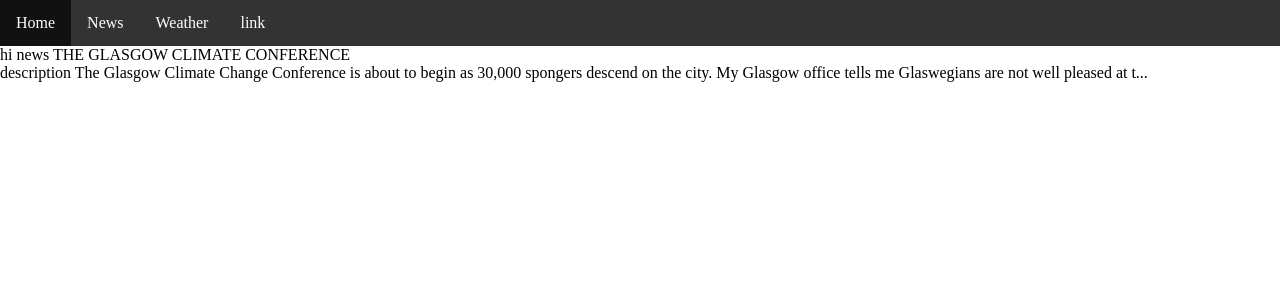
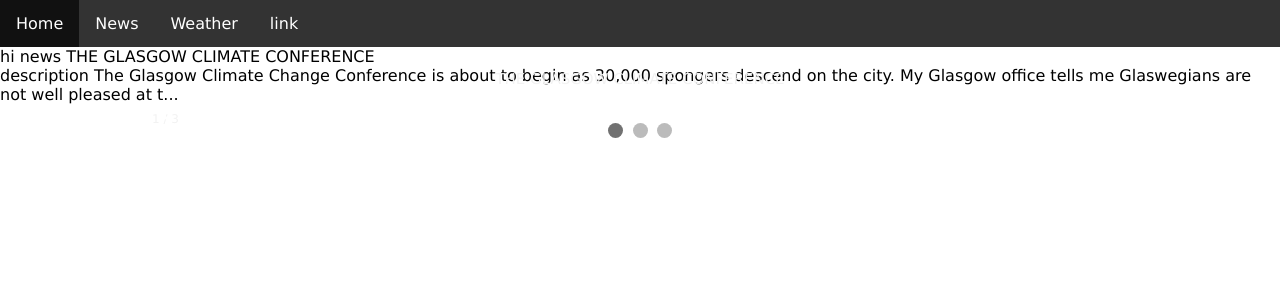
Before and after one commit to GUTS-jpm/jp-connect, a Django app: page /news/ in a window 1280 px wide. Shown: the top 300 px of the page. Run offline with Django 3.2, Linux system fonts and the light colour scheme.

Commit message:
slideshow not working

```diff
--- a/jpconnect_project/jpconnect/template/news.html
+++ b/jpconnect_project/jpconnect/template/news.html
@@ -10,4 +10,173 @@
     hi news {{title1}} <br>
     description {{description1}}
     <!-- GET https://api.thenewsapi.com/v1/news/all?api_token=AYtAStyVMqv1p6H2y7OpXrQ0ITWs0KUw0ZPtzdQG&language=en&limit=5&search=London&source_ids=bbc-news -->
+
+    <meta name="viewport" content="width=device-width, initial-scale=1">
+    <style>
+    * {box-sizing: border-box}
+    body {font-family: Verdana, sans-serif; margin:0}
+    .mySlides {display: none}
+    img {vertical-align: middle;}
+
+    /* Slideshow container */
+    .slideshow-container {
+    max-width: 1000px;
+    position: relative;
+    margin: auto;
+    }
+
+    .color_block {
+    max-width: 1000px;
+    position: relative;
+    margin: auto;
+    max-height: 500px;
+    }
+
+    /* Next & previous buttons */
+    .prev, .next {
+    cursor: pointer;
+    position: absolute;
+    top: 50%;
+    width: auto;
+    padding: 16px;
+    margin-top: -22px;
+    color: white;
+    font-weight: bold;
+    font-size: 18px;
+    transition: 0.6s ease;
+    border-radius: 0 3px 3px 0;
+    user-select: none;
+    }
+
+    /* Position the "next button" to the right */
+    .next {
+    right: 0;
+    border-radius: 3px 0 0 3px;
+    }
+
+    /* On hover, add a black background color with a little bit see-through */
+    .prev:hover, .next:hover {
+    background-color: rgba(0,0,0,0.8);
+    }
+
+    /* Caption text */
+    .text {
+    color: #f2f2f2;
+    font-size: 15px;
+    padding: 8px 12px;
+    position: absolute;
+    bottom: 8px;
+    width: 100%;
+    text-align: center;
+    }
+
+    /* Number text (1/3 etc) */
+    .numbertext {
+    color: #f2f2f2;
+    font-size: 12px;
+    padding: 8px 12px;
+    position: absolute;
+    top: 0;
+    }
+
+    /* The dots/bullets/indicators */
+    .dot {
+    cursor: pointer;
+    height: 15px;
+    width: 15px;
+    margin: 0 2px;
+    background-color: #bbb;
+    border-radius: 50%;
+    display: inline-block;
+    transition: background-color 0.6s ease;
+    }
+
+    .active, .dot:hover {
+    background-color: #717171;
+    }
+
+    /* Fading animation */
+    .fade {
+    -webkit-animation-name: fade;
+    -webkit-animation-duration: 1.5s;
+    animation-name: fade;
+    animation-duration: 1.5s;
+    }
+
+    @-webkit-keyframes fade {
+    from {opacity: .4}
+    to {opacity: 1}
+    }
+
+    @keyframes fade {
+    from {opacity: .4}
+    to {opacity: 1}
+    }
+
+    /* On smaller screens, decrease text size */
+    @media only screen and (max-width: 300px) {
+    .prev, .next,.text {font-size: 11px}
+    }
+    </style>
+    <body>
+
+    <div class="slideshow-container">
+
+        <div class="mySlides fade">
+            <div class="numbertext" >1 / 3</div>
+            <div class="color_block" style="background-color:#d1390a;" width = "100%" height = "50%"></div>
+            <div class="text">{{title1}}</div>
+        </div>
+
+        <div class="mySlides fade">
+            <div class="numbertext">2 / 3</div>
+            <img src={{img2}} style="width:100%">
+            <div class="text">Caption Two</div>
+        </div>
+
+        <div class="mySlides fade">
+        <div class="numbertext">3 / 3</div>
+        <div class="text">Caption Three</div>
+    </div>
+
+    <a class="prev" onclick="plusSlides(-1)">&#10094;</a>
+    <a class="next" onclick="plusSlides(1)">&#10095;</a>
+
+    </div>
+    <br>
+
+    <div style="text-align:center">
+    <span class="dot" onclick="currentSlide(1)"></span>
+    <span class="dot" onclick="currentSlide(2)"></span>
+    <span class="dot" onclick="currentSlide(3)"></span>
+    </div>
+
+    <script>
+    var slideIndex = 1;
+    showSlides(slideIndex);
+
+    function plusSlides(n) {
+    showSlides(slideIndex += n);
+    }
+
+    function currentSlide(n) {
+    showSlides(slideIndex = n);
+    }
+
+    function showSlides(n) {
+    var i;
+    var slides = document.getElementsByClassName("mySlides");
+    var dots = document.getElementsByClassName("dot");
+    if (n > slides.length) {slideIndex = 1}
+    if (n < 1) {slideIndex = slides.length}
+    for (i = 0; i < slides.length; i++) {
+        slides[i].style.display = "none";
+    }
+    for (i = 0; i < dots.length; i++) {
+        dots[i].className = dots[i].className.replace(" active", "");
+    }
+    slides[slideIndex-1].style.display = "block";
+    dots[slideIndex-1].className += " active";
+    }
+    </script>
 {% endblock %}
```
Also changed, not shown: jpconnect_project/jpconnect/template/slideshow.css (added, +94 -0 lines).
